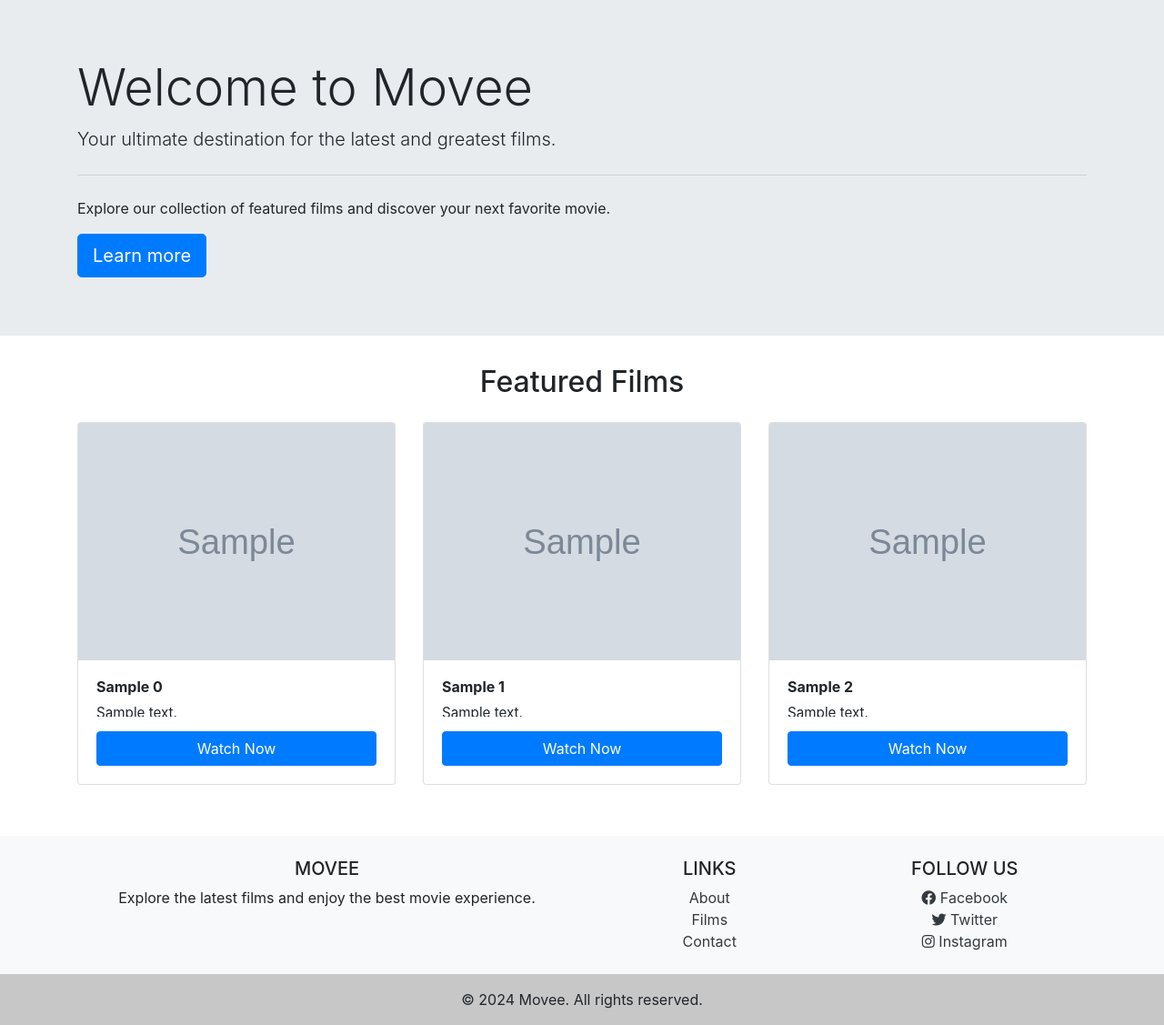
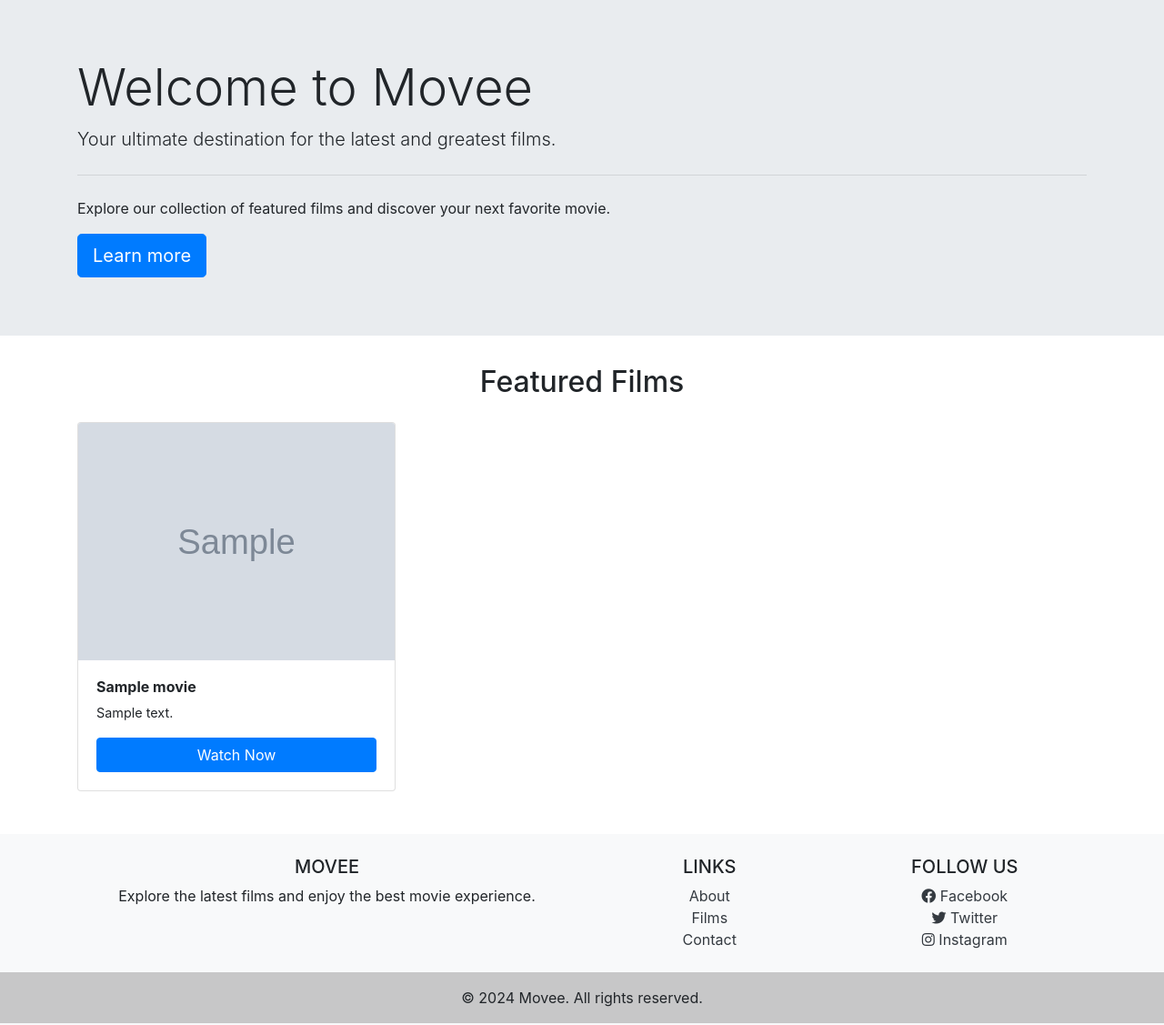
Before and after one commit to MothMalone/Movee-LIC, a Django app: template members/templates/home.html in a window 1280 px wide. Shown: the part 57-1184 px from the top of the page at 91% size. Run offline with Django 3.2, Linux system fonts and the light colour scheme; the template is opened without the code that fills it: most values are stand-ins (such as "Sample title", 1, 10 or a date in 2020); grey boxes marked "Sample" are stand-in pictures; some libraries are stand-ins or nearby versions.

Commit message:
update for multiple movies

```diff
--- a/members/templates/home.html
+++ b/members/templates/home.html
@@ -1,6 +1,5 @@
 {% extends "master.html" %}
 {% block Title %} A place for film {% endblock %}
-
 
 {% block css %}
 <style>
@@ -10,9 +9,9 @@
             flex: 0 0 24%;
         }
     }
-    /* change UI */
+
     .card {
-        height: 98%;
+        height: 100%;
         display: flex;
         flex-direction: column;
         transition: transform 0.3s, box-shadow 0.3s;
@@ -31,7 +30,7 @@
     }
 
     .card-text {
-        font-size: 0.95rem;
+        font-size: 0.9rem;
         flex-grow: 1;
         overflow: hidden;
         text-overflow: ellipsis;
@@ -73,37 +72,18 @@
 <div class="container">
     <h2 class="text-center mb-4">Featured Films</h2>
     <div class="row">
-        <div class="col-md-4 animate__animated animate__zoomIn">
+        {% for movie in movies %}
+        <div class="col-md-4 animate__animated animate__zoomIn {% if forloop.counter > 1 %}animate__delay-{{ forloop.counter0 }}s{% endif %}">
             <div class="card">
-                <img src="{{movies.0.image_src}}" class="card-img-top" alt="Film 1">
+                <img src="{{ movie.image_src }}" class="card-img-top" alt="{{ movie.title }}">
                 <div class="card-body">
-                    <h5 class="card-title">{{movies.0.title}}</h5>
-                    <p class="card-text">{{movies.0.description}}</p>
-                    <a href="player/{{ movies.0.id }}" class="btn btn-primary">Watch Now</a>
+                    <h5 class="card-title">{{ movie.title }}</h5>
+                    <p class="card-text">{{ movie.description }}</p>
+                    <a href="player/{{ movie.id }}" class="btn btn-primary">Watch Now</a>
                 </div>
             </div>
         </div>
-
-        <div class="col-md-4 animate__animated animate__zoomIn animate__delay-1s">
-            <div class="card">
-                <img src="{{movies.1.image_src}}" class="card-img-top" alt="Film 2">
-                <div class="card-body">
-                    <h5 class="card-title">{{movies.1.title}}</h5>
-                    <p class="card-text">{{movies.1.description}}</p>
-                    <a href="player/{{ movies.1.id }}" class="btn btn-primary">Watch Now</a>
-                </div>
-            </div>
-        </div>
-        <div class="col-md-4 animate__animated animate__zoomIn animate__delay-2s">
-            <div class="card">
-                <img src="{{movies.2.image_src}}" class="card-img-top" alt="Film 3">
-                <div class="card-body">
-                    <h5 class="card-title">{{movies.2.title}}</h5>
-                    <p class="card-text">{{movies.2.description}}</p>
-                    <a href="player/{{ movies.2.id }}" class="btn btn-primary">Watch Now</a>
-                </div>
-            </div>
-        </div>
+        {% endfor %}
     </div>
 </div>
 {% endblock %}
```
